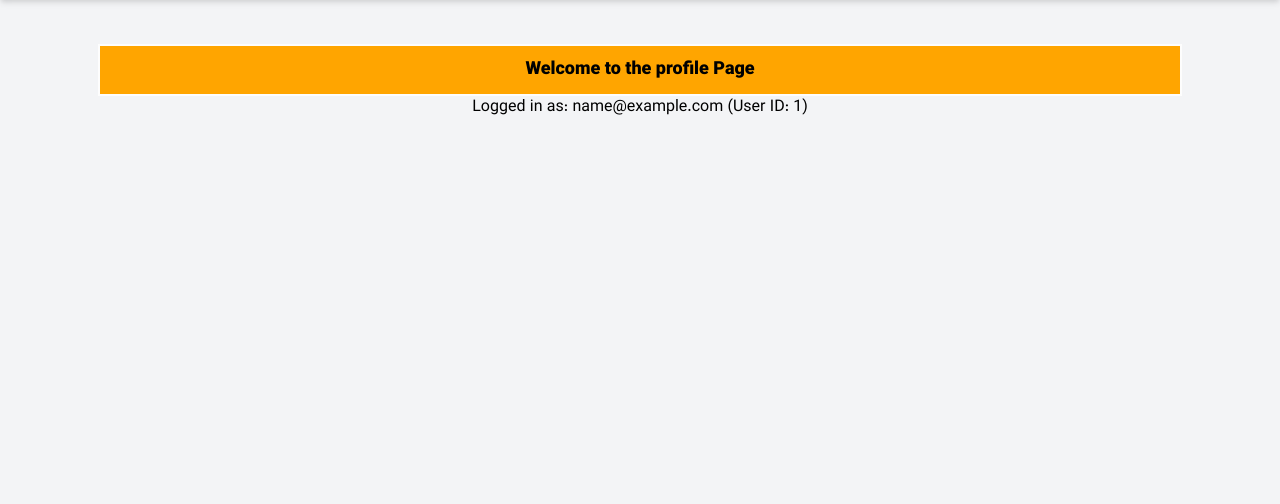
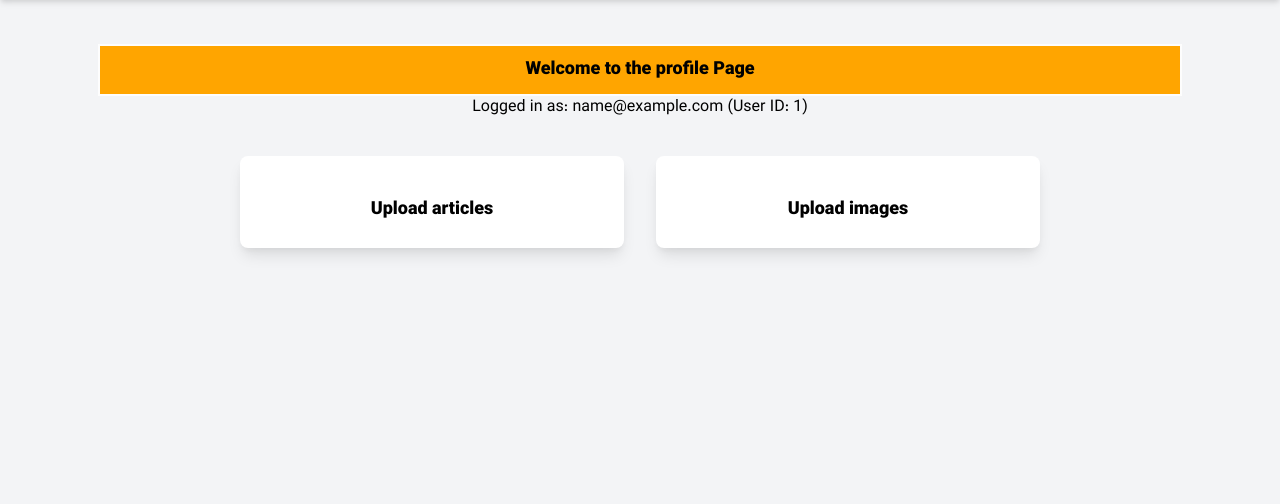
Before and after one commit to saeed-54996/MMM-Project, a Flask app: page /my-profile/ in a window 1280 px wide. Shown: the part 72-576 px from the top of the page. Run offline with Flask 3, Linux system fonts and the light colour scheme; the visitor is signed in with stand-in values (Sample User, id 1); some libraries are stand-ins or nearby versions.

Commit message:
adding buttens

```diff
--- a/my_flask_app/templates/my-profile.html
+++ b/my_flask_app/templates/my-profile.html
@@ -18,4 +18,23 @@
     </p>
 </main>
 
+<div class="flex flex-wrap justify-center">
+    <div class="w-full md:w-1/2 lg:w-1/3 p-4">
+        <div class="bg-white shadow-lg rounded-lg p-6 text-center">
+            <div class="icon-plus mb-4 text-gray-500"></div>
+            <iconify-icon icon="mingcute:plus-line" width="5rem"></iconify-icon>
+            <div class="text-lg font-bold">Upload articles</div>
+        </div>
+    </div>
+
+    <div class="w-full md:w-1/2 lg:w-1/3 p-4">
+        <div class="bg-white shadow-lg rounded-lg p-6 text-center">
+            <div class="icon-plus mb-4 text-gray-500"></div>
+            <iconify-icon icon="mingcute:plus-line" width="5rem"></iconify-icon>
+            <div class="text-lg font-bold">Upload images</div>
+        </div>
+    </div>
+</div>
+</main>
+
 {% endblock %}
```
